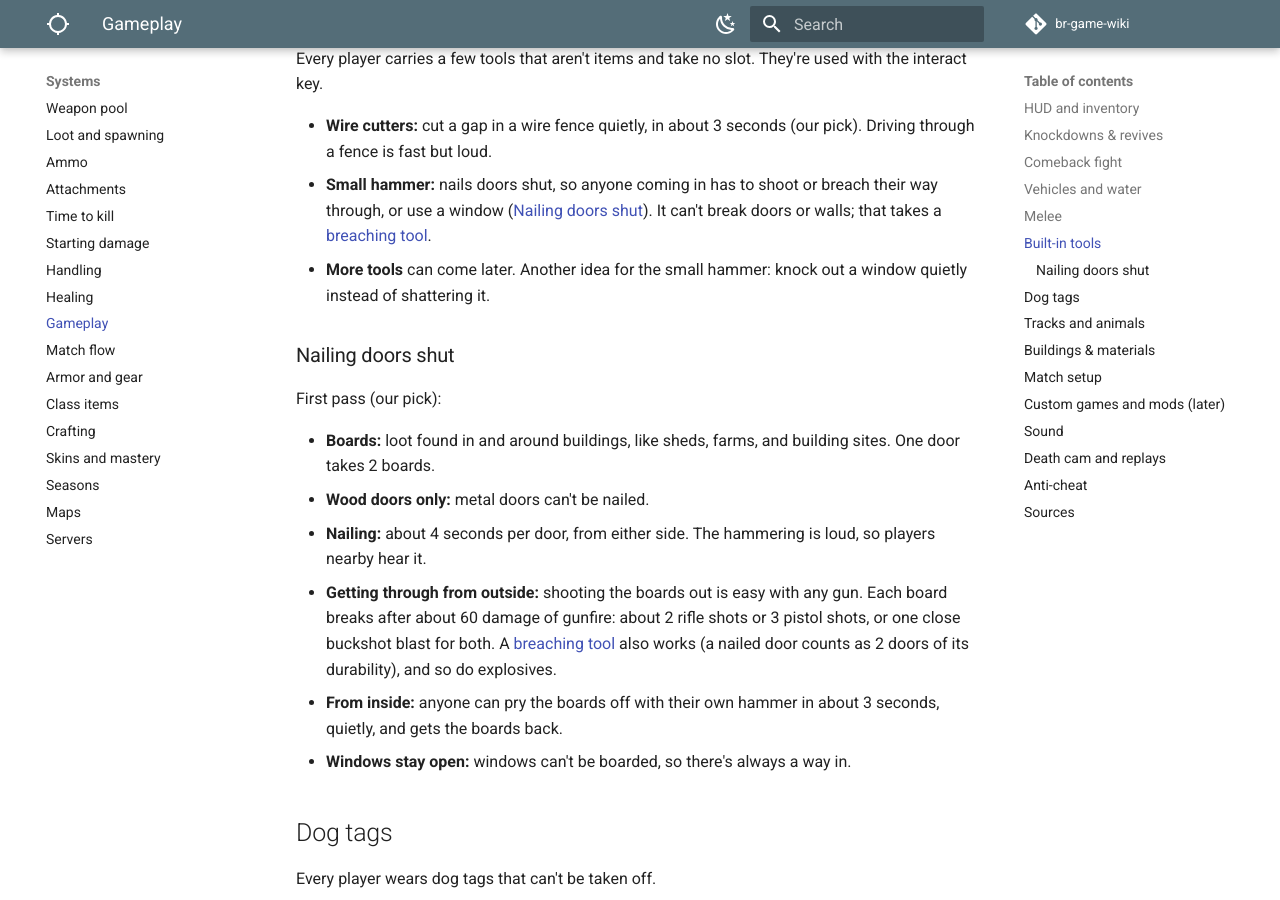
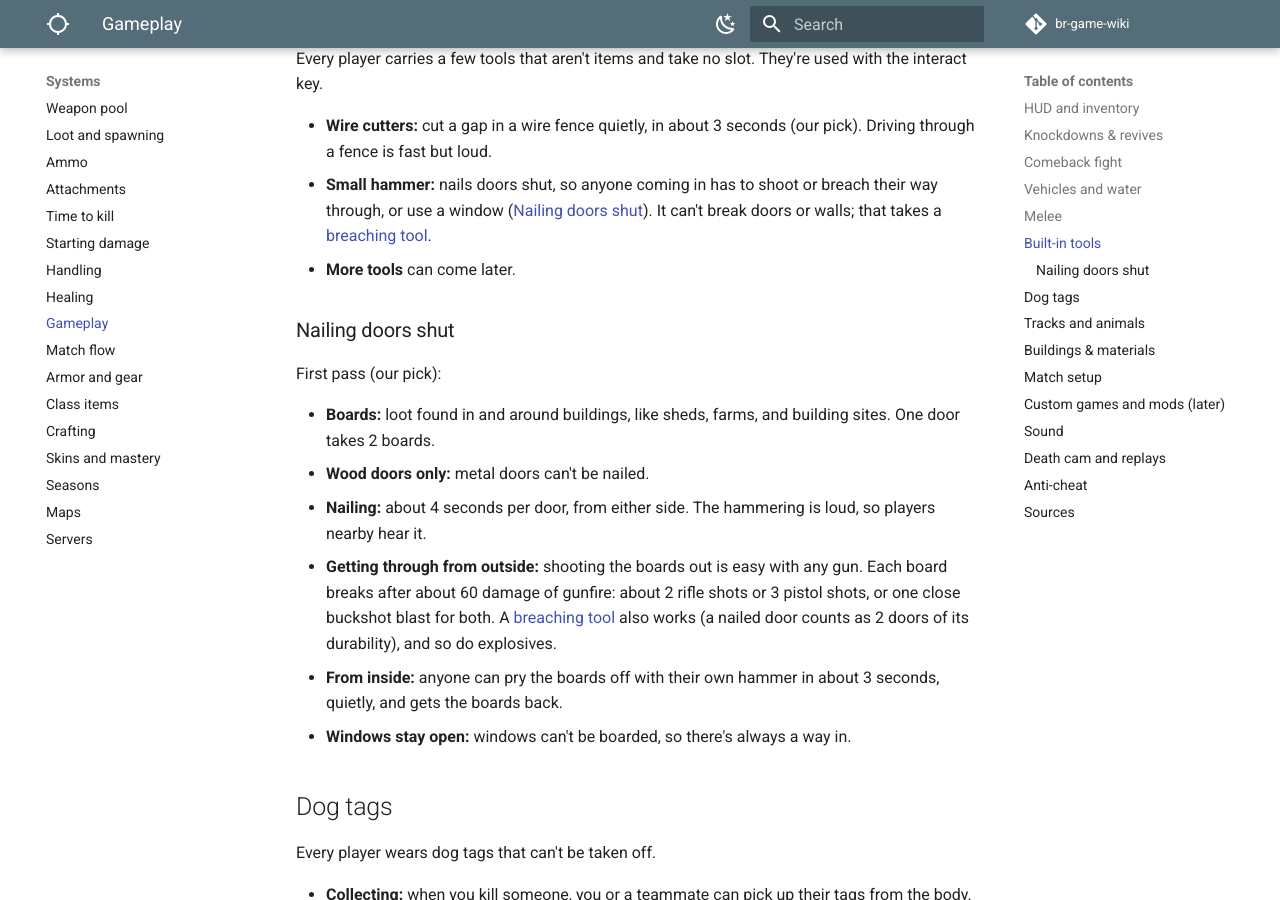
Before and after one commit to DerrickSpartan1/br-game-wiki, an MkDocs documentation site: the page built from docs/systems/gameplay.md, in a window 1280 px wide and 900 px high, scrolled down 6173 px. Built offline with MkDocs 1.6.1 and Material for MkDocs 9.7.7, drawn with Linux system fonts in a browser that asks for light colours; comment, search, counter and statistics services are not loaded.

Commit message:
Small hammer only nails doors shut
Co-Authored-By: Claude Opus 5.5 <noreply@anthropic.com>
Claude-Session: https://claude.ai/code/session_01LAp2s4euUjj6HZthupXLj4

```diff
--- a/docs/systems/gameplay.md
+++ b/docs/systems/gameplay.md
@@ -137,7 +137,7 @@ Every player carries a few tools that aren't items and take no slot. They're use
 
 - **Wire cutters:** cut a gap in a wire fence quietly, in about 3 seconds (our pick). Driving through a fence is fast but loud.
 - **Small hammer:** nails doors shut, so anyone coming in has to shoot or breach their way through, or use a window ([Nailing doors shut](#nailing-doors-shut)). It can't break doors or walls; that takes a [breaching tool](class-items.md#breaching-tools).
-- **More tools** can come later. Another idea for the small hammer: knock out a window quietly instead of shattering it.
+- **More tools** can come later.
 
 ### Nailing doors shut
 
```
